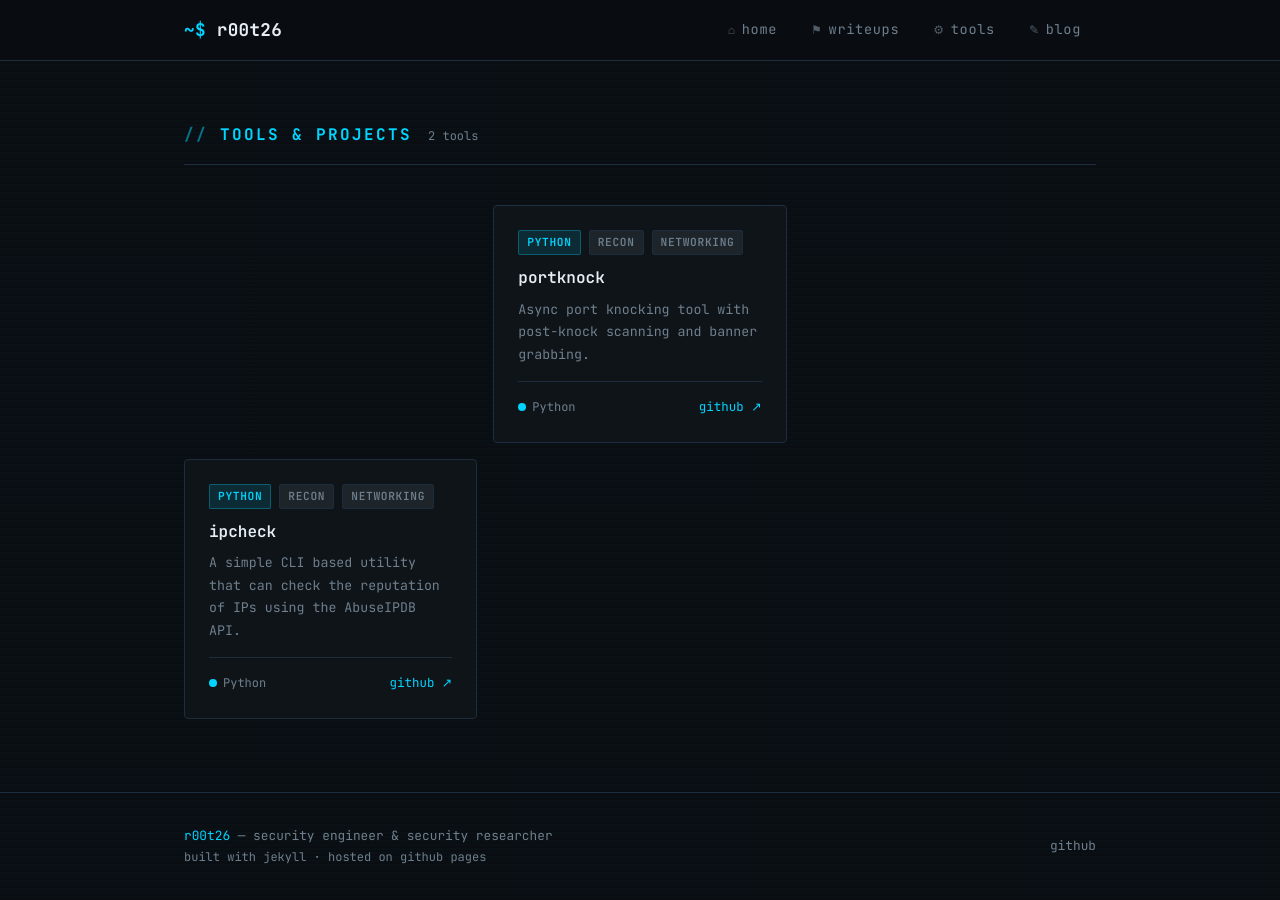
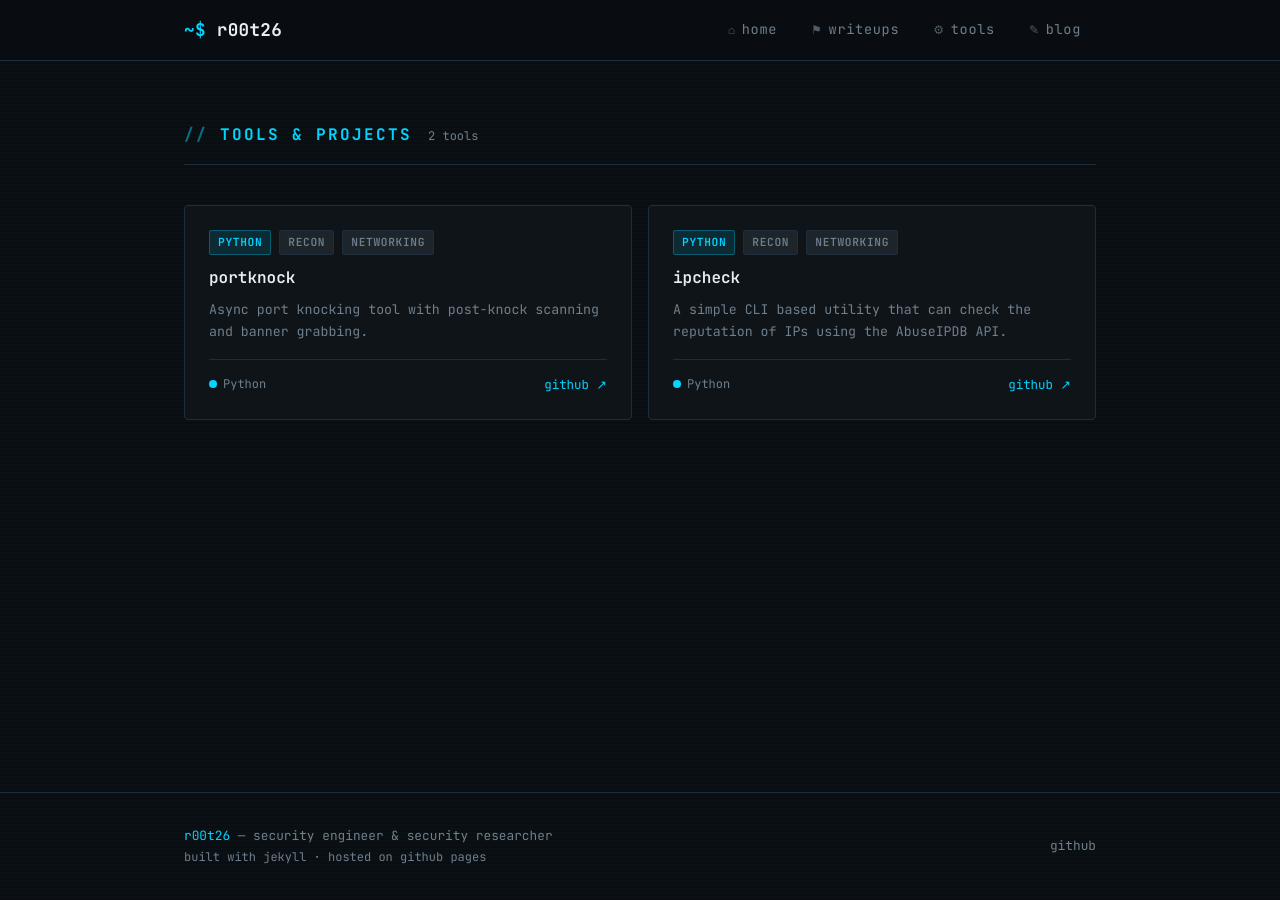
Before and after one commit to erik-dzibela/erik-dzibela.github.io, a Jekyll site: the page built from tools/index.html, in a window 1280 px wide. Built offline with Jekyll 4.4.1, drawn with Linux system fonts in a browser that asks for light colours.

Commit message:
cards-grid spacing fix

```diff
--- a/tools/index.html
+++ b/tools/index.html
@@ -13,8 +13,7 @@ description: Open-source security tools and scripts I've built.
   <div class="cards-grid">
     {% assign sorted_tools = site.tools | sort: 'date' | reverse %}
     {% for tool in sorted_tools %}
-    <a href="{{ tool.url | relative_url }}" style="text-decoration:none;">
-      <div class="card">
+    <div class="card" style="cursor:pointer;" onclick="window.location='{{ tool.url | relative_url }}'">
       <div class="card-meta">
         {% if tool.language %}
         <span class="tag tag-cyan">{{ tool.language }}</span>
@@ -32,7 +31,6 @@ description: Open-source security tools and scripts I've built.
         {% endif %}
       </div>
     </div>
-    </a>
     {% endfor %}
   </div>
 </section>
```
Lines whose indentation alone changed are shown as unchanged.
